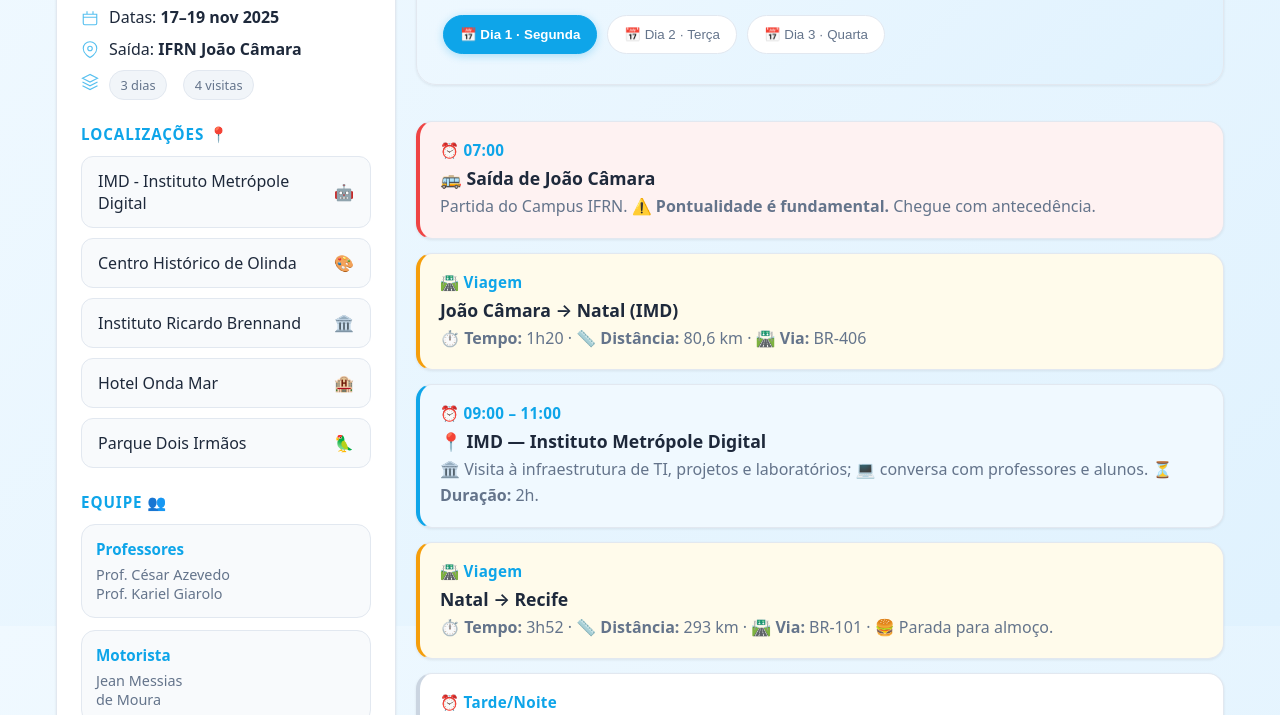
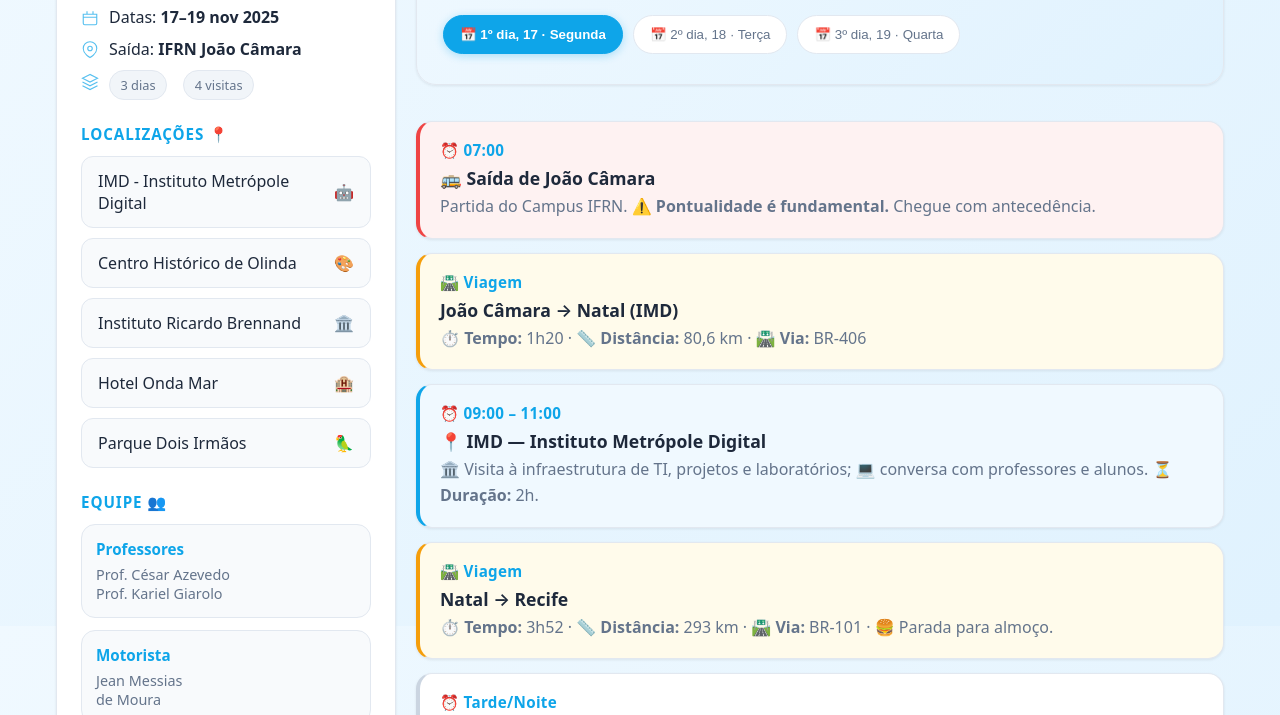
Before and after one commit to cesarazevedo/viageminfo2025, a plain HTML site: page index.html in a window 1280 px wide. Shown: the part 174-889 px from the top of the page. Drawn offline with Linux system fonts and the light colour scheme.

Commit message:
Update tab buttons with new day format

```diff
--- a/index.html
+++ b/index.html
@@ -132,9 +132,9 @@
           <h2>🗺️ Roteiro da viagem</h2>
           <p>Visualize abaixo as atividades por dia. Clique em um dia para ver a programação detalhada com horários, locais e informações importantes.</p>
           <div class="tabs">
-            <button class="tab" id="t-dia1" aria-selected="true">📅 Dia 1 · Segunda</button>
-            <button class="tab" id="t-dia2" aria-selected="false">📅 Dia 2 · Terça</button>
-            <button class="tab" id="t-dia3" aria-selected="false">📅 Dia 3 · Quarta</button>
+            <button class="tab" id="t-dia1" aria-selected="true">📅 1º dia, 17 · Segunda</button>
+            <button class="tab" id="t-dia2" aria-selected="false">📅 2º dia, 18 · Terça</button>
+            <button class="tab" id="t-dia3" aria-selected="false">📅 3º dia, 19 · Quarta</button>
           </div>
         </section>
 
```
